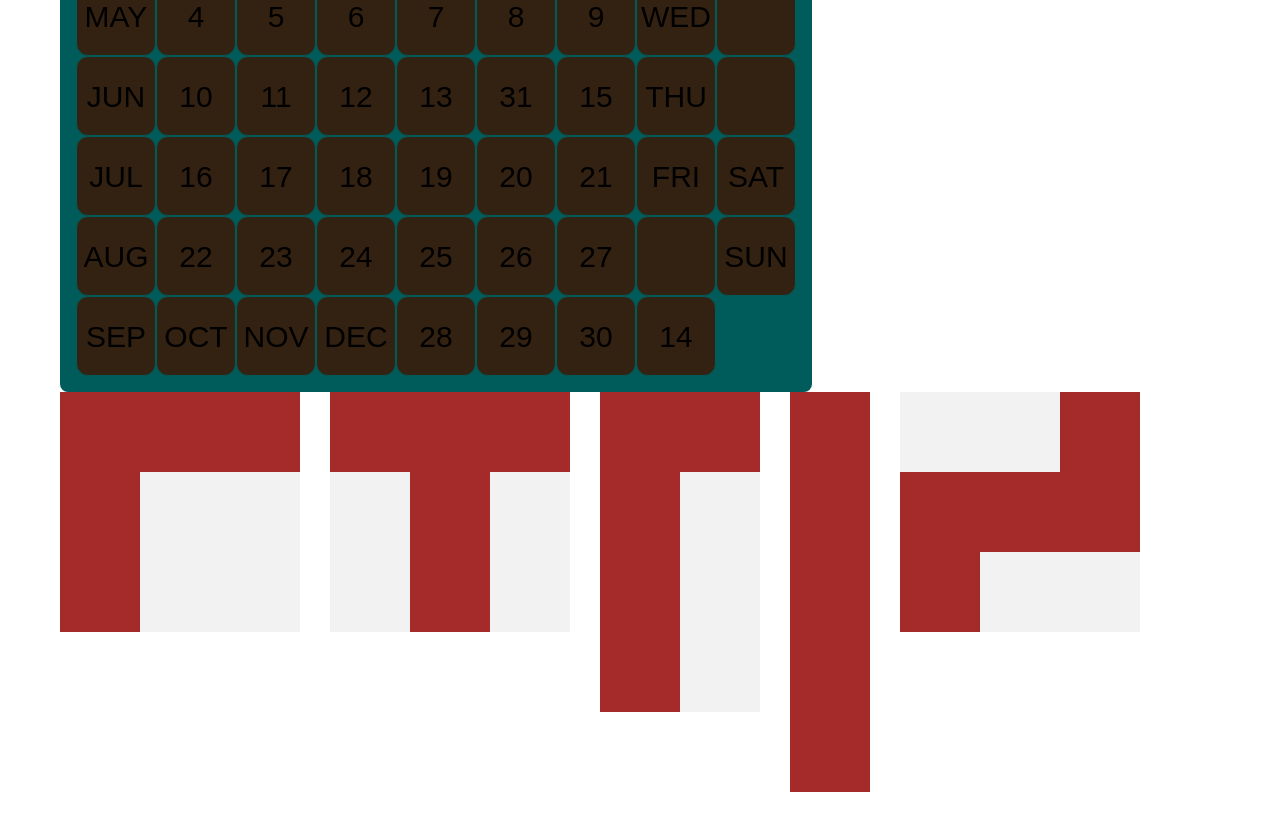
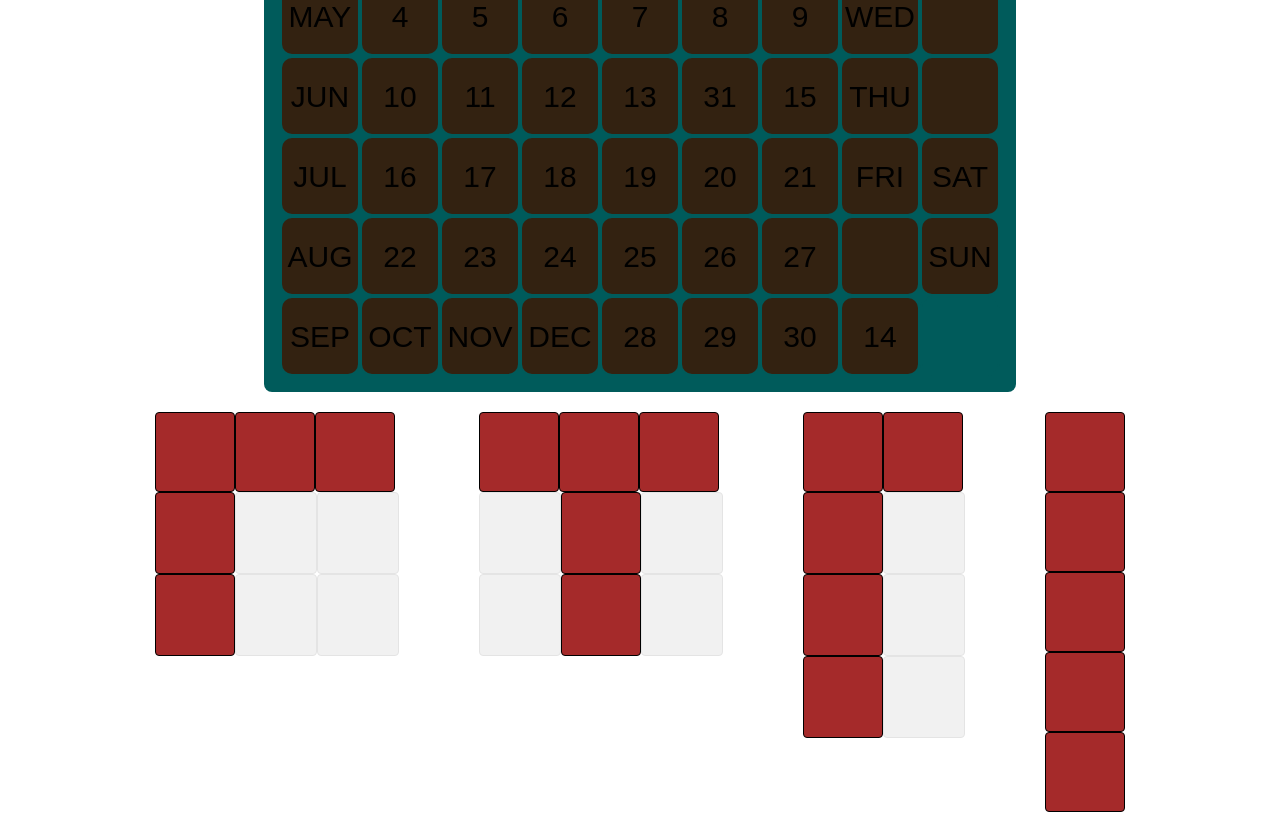
Before and after one commit to json-bell/calendar-puzzle, a React (Vite) app: page / in a window 1280 px wide. Shown: the part 180-994 px from the top of the page. Built offline with nearby package versions, Linux system fonts and the light colour scheme.

Commit message:
styles cells

```diff
--- a/src/components/Game/Cell/Cell.module.css
+++ b/src/components/Game/Cell/Cell.module.css
@@ -1,10 +1,21 @@
-.square {
+.generalCell {
   width: var(--panel-size);
+  background-color: var(--cell-color);
+  opacity: 1;
   aspect-ratio: 1/1;
+  border-radius: 4px;
+  border: 0.5px black solid;
+}
+
+.cell {
+  cursor: pointer;
+}
+
+.hoveredCell {
+  background-color: green;
+}
+
+.emptyCell {
   opacity: 0.1;
   background-color: grey;
 }
-.presentSquare {
-  background-color: var(--cell-color);
-  opacity: 1;
-}
--- a/src/components/Game/Cell/Cell.tsx
+++ b/src/components/Game/Cell/Cell.tsx
@@ -1,14 +1,38 @@
+import { useState } from "react";
 import cx from "../../../utils/concatClassNames/concatClassNames";
 import styles from "./Cell.module.css";
 
-export type CellType = { pieceId: string; rowIndex: number; colIndex: number };
+export type CellType = {
+  pieceId: string;
+  rowIndex: number;
+  colIndex: number;
+  cellId: string;
+};
 
 export interface CellProps {
   cell: CellType;
 }
 
-const Cell: React.FC<CellProps> = () => {
-  return <div className={cx(styles.square, styles.presentSquare)} />;
+const Cell: React.FC<CellProps> = (/* { cell } */) => {
+  const [hovered, setHovered] = useState(false);
+  // const [selectedCell, setSelectedCell] = useSelectedCell();
+
+  const handlers = {
+    onMouseEnter: () => setHovered(true),
+    onMouseLeave: () => setHovered(false),
+    // onClick: () => setSelectedCell(cell),
+  };
+
+  return (
+    <button
+      {...handlers}
+      className={cx(
+        styles.cell,
+        styles.generalCell,
+        hovered && styles.hoveredCell
+      )}
+    />
+  );
 };
 
 export default Cell;
--- a/src/components/Game/Cell/EmptyCell.tsx
+++ b/src/components/Game/Cell/EmptyCell.tsx
@@ -1,5 +1,7 @@
 import cx from "../../../utils/concatClassNames/concatClassNames";
 import styles from "./Cell.module.css";
 
-const EmptyCell: React.FC = () => <div className={cx(styles.square)} />;
+const EmptyCell: React.FC = () => (
+  <div className={cx(styles.generalCell, styles.emptyCell)} />
+);
 export default EmptyCell;
--- a/src/components/Game/GameArea/GameArea.tsx
+++ b/src/components/Game/GameArea/GameArea.tsx
@@ -1,11 +1,37 @@
 import PanelBoard from "../PanelBoard/PanelBoard";
-
+import puzzlePieces from "../../../puzzle/puzzlePieces";
+import PuzzlePiece from "../PuzzlePiece/PuzzlePiece";
 
 const GameArea = () => {
   return (
-    <>
+    <section
+      style={{
+        display: "flex",
+        justifyContent: "center",
+        alignContent: "center",
+        alignItems: "center",
+        justifyItems: "center",
+        flexDirection: "column",
+      }}
+    >
+      {/* Board */}
       <PanelBoard />
-    </>
+
+      {/* Pieces */}
+      <div
+        style={{
+          display: "flex",
+          gap: "80px",
+          flexWrap: "wrap",
+          padding: "20px",
+          justifyContent: "center",
+        }}
+      >
+        {puzzlePieces.map((piece) => (
+          <PuzzlePiece piece={piece} key={piece.pieceId} />
+        ))}
+      </div>
+    </section>
   );
 };
 
--- a/src/components/Game/PanelBoard/PanelBoard.tsx
+++ b/src/components/Game/PanelBoard/PanelBoard.tsx
@@ -1,8 +1,6 @@
 import styles from "./PanelBoard.module.css";
 import boardPanels from "../../../puzzle/boardPanels";
 import BoardPanel from "../PanelTile/BoardPanel";
-import puzzlePieces from "../../../puzzle/puzzlePieces";
-import PuzzlePiece from "../PuzzlePiece/PuzzlePiece";
 
 const PanelBoard: React.FC = () => {
   return (
@@ -16,11 +14,6 @@ const PanelBoard: React.FC = () => {
           )}
         </div>
       </div>
-      <div style={{ display: "flex", gap: "30px", flexWrap: "wrap" }}>
-        {puzzlePieces.map((piece) => (
-          <PuzzlePiece piece={piece} key={piece.pieceId} />
-        ))}
-      </div>
     </>
   );
 };
--- a/src/components/Game/PanelTile/BoardPanel.module.css
+++ b/src/components/Game/PanelTile/BoardPanel.module.css
@@ -7,7 +7,7 @@
   justify-content: center;
   pointer-events: none;
   box-sizing: border-box;
-  border: 1px var(--wall-color) solid;
+  border: 2px var(--wall-color) solid;
   border-radius: 12px;
 }
 
--- a/src/components/Game/PuzzlePiece/PuzzlePiece.tsx
+++ b/src/components/Game/PuzzlePiece/PuzzlePiece.tsx
@@ -1,6 +1,6 @@
 import { PuzzlePieceType } from "../../../puzzle/puzzlePieces/getPuzzlePieces";
 import styles from "./PuzzlePiece.module.css";
-import Cell from "../Cell/Cell";
+import Cell, { CellType } from "../Cell/Cell";
 import EmptyCell from "../Cell/EmptyCell";
 // import useMouse from "../../../utils/useMousePosition.ts/useMouse";
 
@@ -16,7 +16,12 @@ const PuzzlePiece: React.FC<PuzzlePieceProps> = ({ piece }) => {
       {piece.shape.map((row, rowIndex) => (
         <div className={styles.pieceRow} key={rowIndex}>
           {row.map((isSquare, colIndex) => {
-            const cell = { pieceId: piece.pieceId, rowIndex, colIndex };
+            const cell: CellType = {
+              pieceId: piece.pieceId,
+              rowIndex,
+              colIndex,
+              cellId: `${piece.pieceId}${rowIndex}${colIndex}`,
+            };
             return isSquare ? (
               <Cell key={piece.pieceId} cell={cell} />
             ) : (
--- a/src/global/CSSVarProvider.tsx
+++ b/src/global/CSSVarProvider.tsx
@@ -2,7 +2,11 @@ import { ReactNode } from "react";
 import { globalCSSVariables } from "./globalVariables";
 
 const CSSVarProvider: React.FC<{ children: ReactNode }> = ({ children }) => {
-  return <div style={globalCSSVariables}>{children}</div>;
+  return (
+    <div data-testid="global-variable-provider" style={globalCSSVariables}>
+      {children}
+    </div>
+  );
 };
 
 export default CSSVarProvider;
--- a/src/global/globalVariables.ts
+++ b/src/global/globalVariables.ts
@@ -9,6 +9,7 @@ const sizeVariables = {
 const colourVariables = {
   "--wall-color": `rgb(0, 91, 91)`,
   "--cell-color": `brown`,
+  "--hovered-cell-color": `blue`,
 };
 
 export const globalCSSVariables = {
```
Also changed, not shown: src/components/Game/Cell/utils.ts (added, +13 -0 lines).
